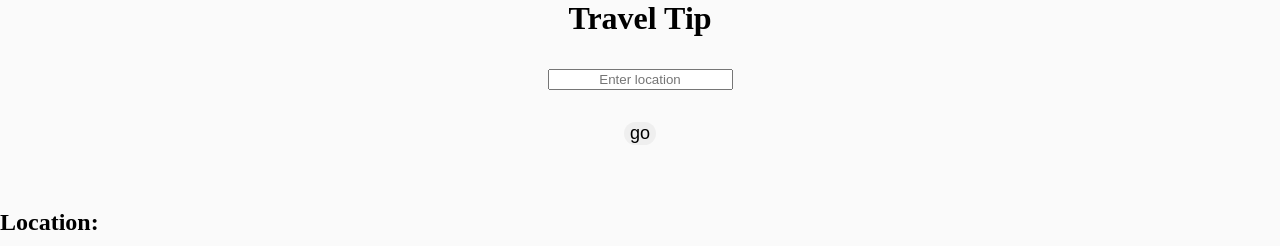
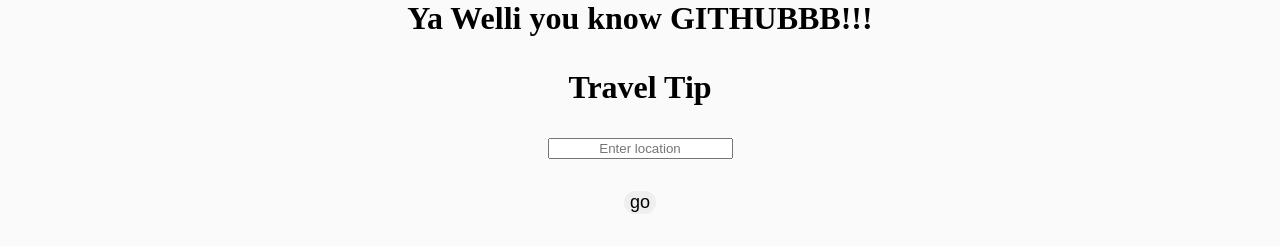
Before and after one commit to xXDaniel123/TravelTipGit, a plain HTML site: page index.html in a window 1280 px wide. Shown: the top 246 px of the page. Drawn offline with Linux system fonts and the light colour scheme; some packages are replaced by stand-ins of ours.

Commit message:
bdike bdika

```diff
--- a/index.html
+++ b/index.html
@@ -12,7 +12,7 @@
 
 
     <div class="main-container flex column">
-
+<h1>Ya Welli you know GITHUBBB!!!</h1>
         <header class="upper-container flex column align-center">
             <h1 class="header">Travel Tip</h1>
             <input type="text" name="" id="" placeholder="Enter location">
```
